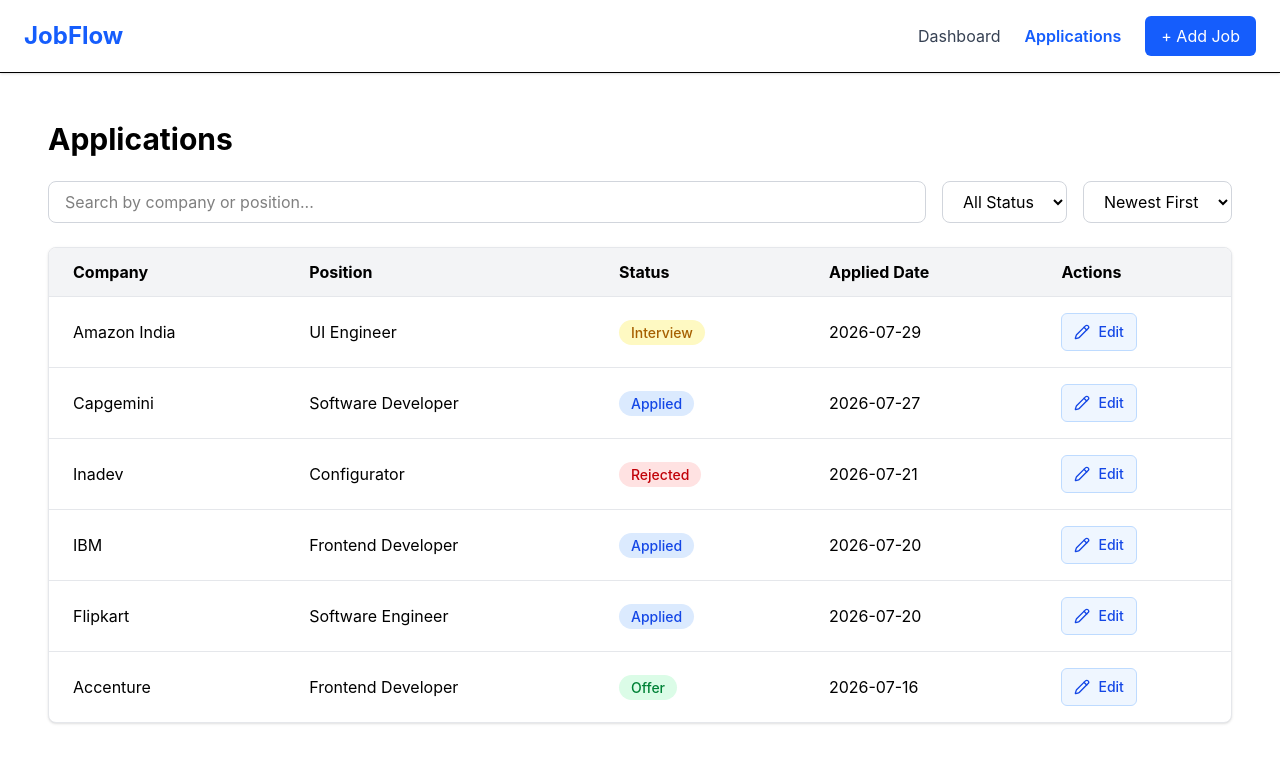
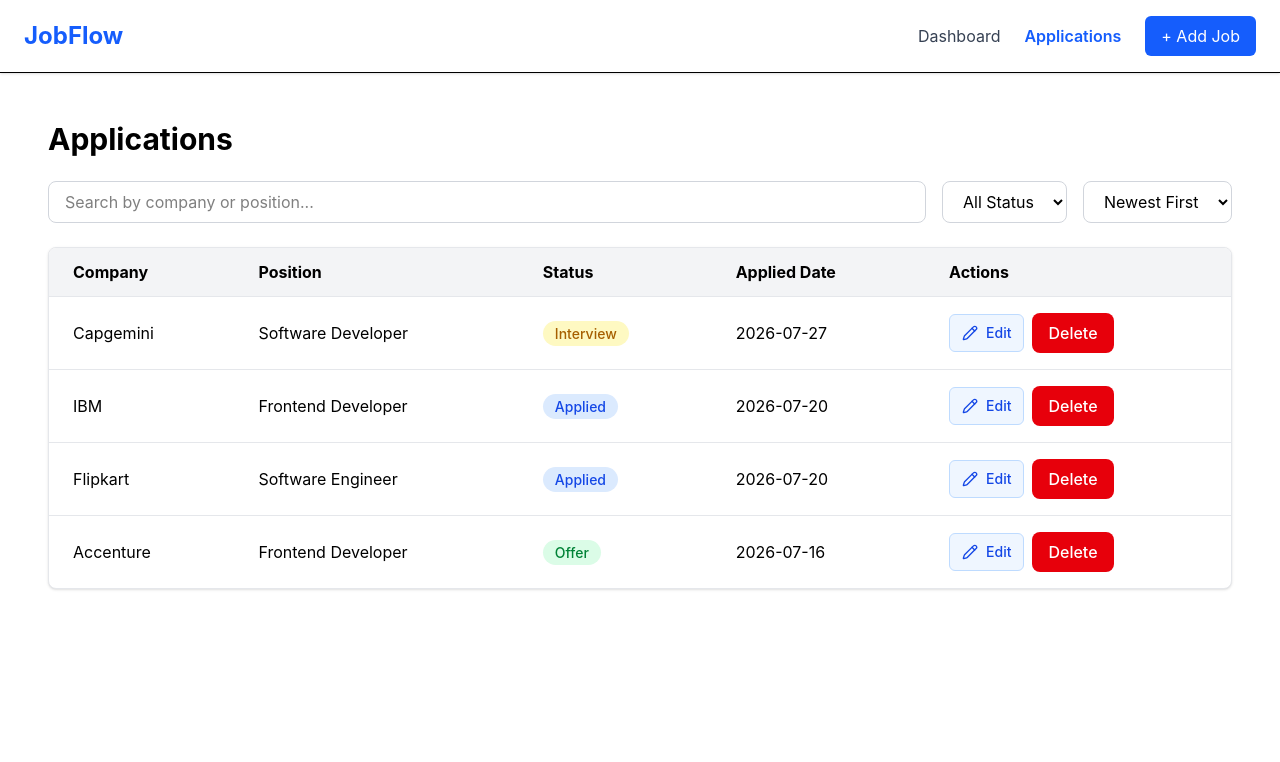
Before and after one commit to DebojyotiBanerjee30/jobflow-react, a React (Vite) app: page /applications in a window 1280 px wide. Shown: the top 762 px of the page. Built offline with nearby package versions, Linux system fonts and the light colour scheme; data requests are answered from the project's data file.

Commit message:
feat: implement delete application with confirmation modal

```diff
--- a/db.json
+++ b/db.json
@@ -1,23 +1,5 @@
 {
   "applications": [
-    {
-      "company": "Amazon India",
-      "position": "UI Engineer",
-      "status": "Interview",
-      "appliedDate": "2026-07-29",
-      "salary": "500000",
-      "location": "Noida",
-      "experience": "3",
-      "recruiterName": "",
-      "followUpDate": "2026-08-07",
-      "skills": [
-        "React",
-        "JavaScript",
-        "HTML",
-        "Css"
-      ],
-      "id": "0q1H789XBM4"
-    },
     {
       "company": "IBM",
       "position": "Frontend Developer",
@@ -53,24 +35,9 @@
       "id": "DyhzRbkEorM"
     },
     {
-      "company": "Inadev",
-      "position": "Configurator",
-      "status": "Rejected",
-      "appliedDate": "2026-07-21",
-      "salary": "400000",
-      "location": "Kolkata",
-      "experience": "2",
-      "recruiterName": "",
-      "followUpDate": "2026-07-09",
-      "skills": [
-        "React"
-      ],
-      "id": "0IMO-bWcCYM"
-    },
-    {
       "company": "Capgemini",
       "position": "Software Developer",
-      "status": "Applied",
+      "status": "Interview",
       "appliedDate": "2026-07-27",
       "salary": "950000",
       "location": "Remote",
--- a/src/components/jobs/ApplicationsTable.jsx
+++ b/src/components/jobs/ApplicationsTable.jsx
@@ -2,10 +2,11 @@
 import EmptyState from "../ui/EmptyState";
 import { SearchX } from "lucide-react";
 import TableSkeleton from "../ui/TableSkeleton";
+import Button from "../ui/Button";
 import { Link } from "react-router";
 import { Pencil } from "lucide-react";
 
-const ApplicationsTable = ({ applications, isLoading }) => {
+const ApplicationsTable = ({ applications, isLoading, onDelete }) => {
   if (isLoading) {
     return <TableSkeleton />;
   }
@@ -52,6 +53,13 @@
                     <Pencil size={16} />
                     Edit
                   </Link>
+
+                  <Button
+                    variant="danger"
+                    onClick={() => onDelete(application)}
+                  >
+                    Delete
+                  </Button>
                 </div>
               </td>
             </tr>
--- /dev/null
+++ b/src/components/ui/ConfirmModal.jsx
@@ -0,0 +1,42 @@
+import Button from "./Button";
+
+const ConfirmModal = ({
+  isOpen,
+  title = "Confirm Action",
+  message = "Are you sure you want to continue?",
+  confirmLabel = "Confirm",
+  onConfirm,
+  onCancel,
+  isLoading = false,
+  error = "",
+}) => {
+  if (!isOpen) return null;
+
+  return (
+    <div className="fixed inset-0 z-50 flex items-center justify-center bg-black/50 px-4">
+      <div className="w-full max-w-md rounded-lg bg-white p-6 shadow-xl">
+        <h2 className="text-xl font-semibold text-gray-900">{title}</h2>
+
+        <p className="mt-3 text-sm text-gray-600">{message}</p>
+
+        {error && (
+          <p className="mt-2 text-right text-sm text-red-600" role="alert">
+            {error}
+          </p>
+        )}
+
+        <div className="mt-6 flex justify-end gap-3">
+          <Button onClick={onCancel} disabled={isLoading} variant="secondary">
+            Cancel
+          </Button>
+
+          <Button variant="danger" onClick={onConfirm} disabled={isLoading}>
+            {isLoading ? "Loading..." : confirmLabel}
+          </Button>
+        </div>
+      </div>
+    </div>
+  );
+};
+
+export default ConfirmModal;
--- a/src/pages/Applications.jsx
+++ b/src/pages/Applications.jsx
@@ -1,8 +1,12 @@
 import { useEffect, useState } from "react";
-import { getApplications } from "../services/applicationService";
+import {
+  getApplications,
+  deleteApplication,
+} from "../services/applicationService";
 import SearchBar from "../components/jobs/SearchBar";
 import StatusFilter from "../components/jobs/StatusFilter";
 import SortDropdown from "../components/jobs/SortDropdown";
+import ConfirmModal from "../components/ui/ConfirmModal";
 import ApplicationsTable from "../components/jobs/ApplicationsTable";
 
 const Applications = () => {
@@ -12,6 +16,10 @@
   const [searchTerm, setSearchTerm] = useState("");
   const [status, setStatus] = useState("All");
   const [sortBy, setSortBy] = useState("newest");
+  const [isDeleteModalOpen, setIsDeleteModalOpen] = useState(false);
+  const [selectedApplication, setSelectedApplication] = useState(null);
+  const [isDeleting, setIsDeleting] = useState(false);
+  const [deleteError, setDeleteError] = useState("");
 
   useEffect(() => {
     const fetchApplications = async () => {
@@ -48,6 +56,38 @@
     return new Date(a.appliedDate) - new Date(b.appliedDate);
   });
 
+  const handleOpenDeleteModal = (application) => {
+    setSelectedApplication(application);
+    setDeleteError("");
+    setIsDeleteModalOpen(true);
+  };
+
+  const handleCloseDeleteModal = () => {
+    setSelectedApplication(null);
+    setDeleteError("");
+    setIsDeleteModalOpen(false);
+  };
+
+  const handleDeleteApplication = async () => {
+    if (!selectedApplication) return;
+    try {
+      setDeleteError("");
+      setIsDeleting(true);
+
+      await deleteApplication(selectedApplication.id);
+
+      setApplications((prev) =>
+        prev.filter((app) => app.id !== selectedApplication.id),
+      );
+
+      handleCloseDeleteModal();
+    } catch (error) {
+      setDeleteError(error.message || "Failed to delete application.");
+    } finally {
+      setIsDeleting(false);
+    }
+  };
+
   if (error) {
     return <p>{error}</p>;
   }
@@ -76,8 +116,20 @@
       </div>
 
       <ApplicationsTable
+        applications={sortedApplications}
         isLoading={isLoading}
-        applications={sortedApplications}
+        onDelete={handleOpenDeleteModal}
+      />
+
+      <ConfirmModal
+        isOpen={isDeleteModalOpen}
+        title="Delete Application"
+        message={`Are you sure you want to delete "${selectedApplication?.company}"?`}
+        confirmLabel="Delete"
+        onCancel={handleCloseDeleteModal}
+        onConfirm={handleDeleteApplication}
+        isLoading={isDeleting}
+        error={deleteError}
       />
     </div>
   );
--- a/src/services/applicationService.js
+++ b/src/services/applicationService.js
@@ -51,3 +51,13 @@
 
   return await response.json();
 };
+
+export const deleteApplication = async (id) => {
+  const response = await fetch(`${BASE_URL}/${id}`, {
+    method: "DELETE",
+  });
+
+  if (!response.ok) {
+    throw new Error("Failed to delete application");
+  }
+};
```
